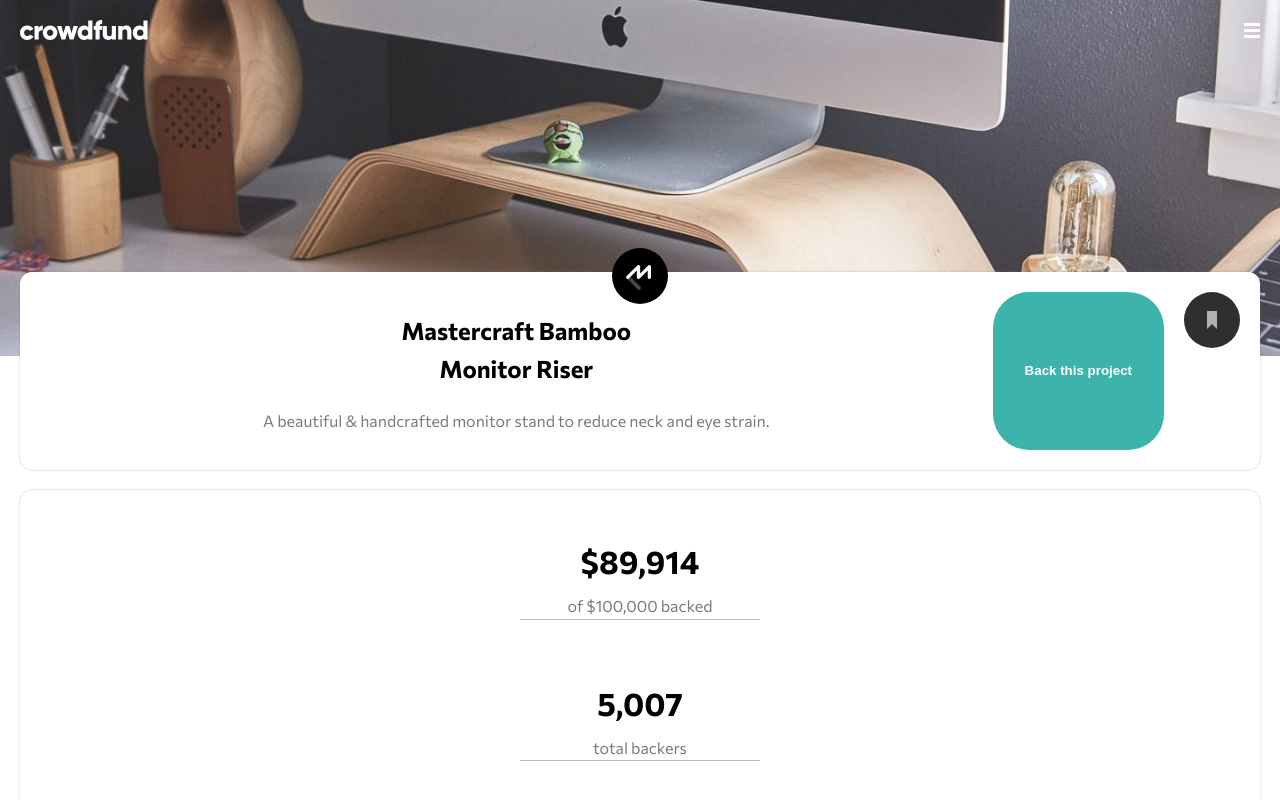
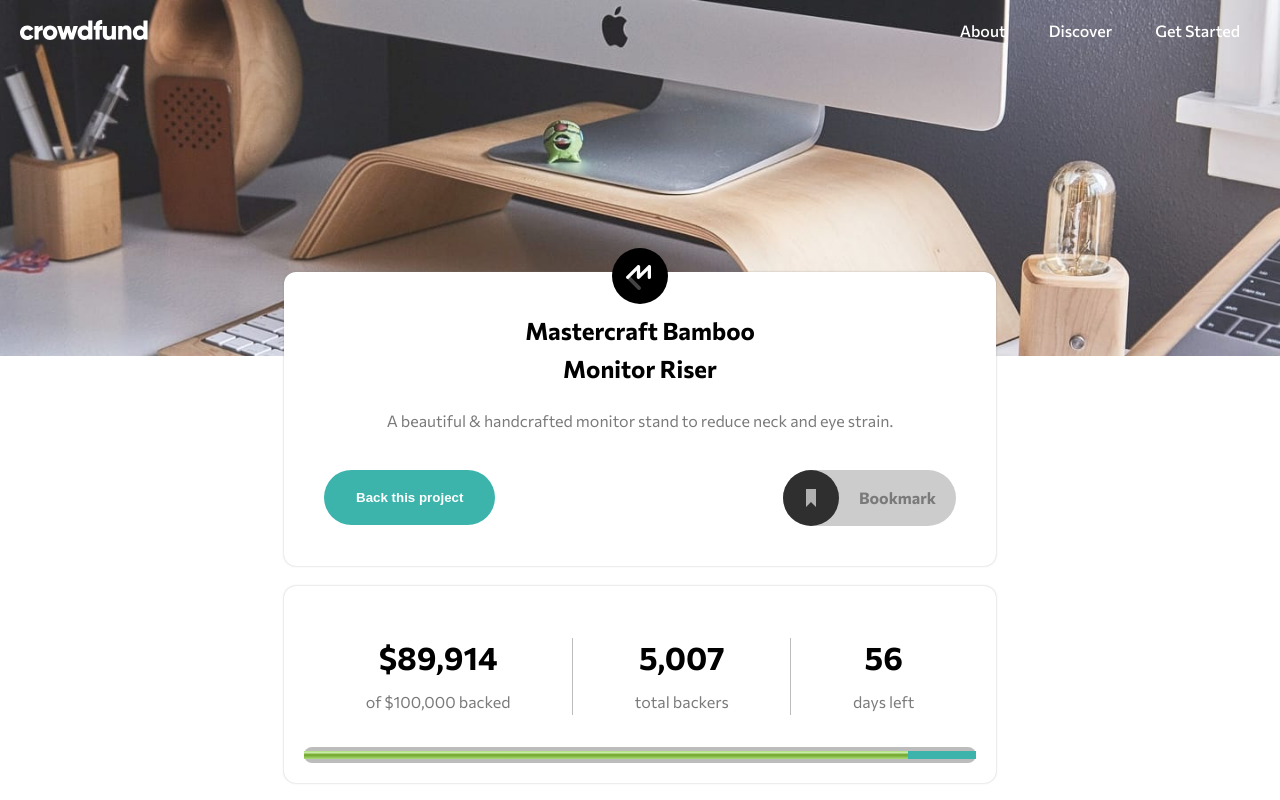
Before and after one commit to acedilloluis/crowdfunding-product-pg, a website built with Parcel: page src/index.html in a window 1280 px wide. Shown: the top 800 px of the page. Built offline with nearby package versions, Linux system fonts and the light colour scheme.

Commit message:
implemented desktop hmpg layout

```diff
--- a/src/index.css
+++ b/src/index.css
@@ -2,6 +2,7 @@
 /* Global Styles */
 :root {
   --dark-gray: hsl(0, 0%, 48%);
+  --light-gray: hsl(0, 0%, 80%);
   --moderate-cyan: hsl(176, 50%, 47%);
   --opaque-dark-gray: rgba(122, 122, 122, 0.5);
   --dark-cyan: hsl(176, 72%, 28%);
@@ -144,7 +145,7 @@
   font-weight: var(--slightly-bold-font-weight);
 }
 
-.short-bot-border:after {
+.short-bot-border::after {
   border-bottom: 0.063rem solid var(--opaque-dark-gray);
   content: '';
   display: block;
@@ -224,7 +225,6 @@
     }
 
     & menu {
-      cursor: pointer;
       list-style-type: none;
       margin: 0;
       padding: 0;
@@ -235,16 +235,10 @@
       }
 
       & li {
+        cursor: pointer;
         font-weight: var(--slightly-bold-font-weight);
         margin: 0;
         padding: var(--default-padding);
-      }
-
-      & a {
-        color: inherit;
-        font-size: inherit;
-        font-weight: inherit;
-        text-decoration: none;
       }
 
       & .short-bot-border:after {
@@ -267,13 +261,31 @@
     top: -1.5rem;
   }
 
-  & > header {
+  & header {
     flex: auto;
   }
 
-  & > button {
+  & > div {
     flex: initial;
-    margin-right: var(--default-margin);
+    display: flex;
+    align-items: center;
+
+    & button {
+      flex: initial;
+      margin-right: var(--default-margin);
+    }
+
+    & div:hover {
+      cursor: pointer;
+
+      & circle {
+        fill: var(--dark-cyan);
+      }
+
+      & path {
+        fill: white;
+      }
+    }
   }
 }
 
@@ -285,13 +297,13 @@
   flex-wrap: nowrap;
   justify-content: center;
 
-  & > p {
+  & p {
     flex: auto;
     line-height: 1.2;
     text-align: center;
   }
 
-  & > meter {
+  & meter {
     appearance: none;
     background: none;
     background-color: var(--opaque-dark-gray);
@@ -299,12 +311,12 @@
     flex: auto;
   }
 
-  & > meter::-moz-meter-bar {
+  & meter::-moz-meter-bar {
     background: var(--moderate-cyan);
     border-radius: var(--default-border-radius);
   }
 
-  & > meter::-webkit-meter-bar {
+  & meter::-webkit-meter-bar {
     appearance: none;
     background: var(--moderate-cyan);
   }
@@ -400,4 +412,110 @@
 }
 
 @media (min-width: 750px) {
+  #menu-box {
+    & #ham-menu {
+      display: none;
+    }
+
+    & #ham-menu-close {
+      display: none;
+    }
+
+    & #nav-modal {
+      flex: initial;
+      display: block !important;
+      position: static;
+
+      & nav {
+        background: none;
+        color: white;
+
+        & div {
+          display: inline;
+        }
+
+        & li {
+          display: inline;
+        }
+
+        & .short-bot-border:after {
+          display: none;
+        }
+      }
+    }
+  }
+
+  main section {
+    max-width: 44.5rem;
+  }
+
+  #intro {
+    & > div {
+      flex: auto;
+      justify-content: space-between;
+      width: 100%;
+      padding: var(--default-padding);
+
+      & button {
+        margin-right: auto;
+      }
+
+      & div {
+        background: var(--light-gray);
+        border-radius: 2.25rem;
+        color: var(--dark-gray);
+        display: flex;
+        align-items: center;
+        font-weight: var(--bold-font-weight);
+
+        & span {
+          margin: 0 var(--default-margin);
+          display: inline-block !important;
+        }
+      }
+    }
+  }
+
+  #goals {
+    flex-direction: row;
+    flex-wrap: wrap;
+
+    & p {
+      border-right: 0.063rem solid var(--opaque-dark-gray);
+    }
+
+    & p:last-of-type {
+      border-right: none;
+    }
+
+    & meter {
+      width: 100%;
+    }
+
+    & .short-bot-border::after {
+      display: none;
+    }
+  }
+
+  #about {
+    & h3 {
+      display: flex;
+      align-items: center;
+      flex-wrap: nowrap;
+      justify-content: space-between;
+      width: 100%;
+
+      & br {
+        display: none;
+      }
+    }
+
+    & div {
+      display: flex;
+      align-items: center;
+      flex-wrap: nowrap;
+      justify-content: space-between;
+      width: 100%;
+    }
+  }
 }
--- a/src/index.html
+++ b/src/index.html
@@ -19,7 +19,6 @@
       <div id="menu-box">
         <img src="images/logo.svg" alt="crowdfund logo" />
         <img src="images/icon-hamburger.svg" alt="menu button" id="ham-menu" />
-      </div>
 
         <div id="nav-modal" class="modal visually-hidden">
           <img
@@ -31,14 +30,15 @@
           <nav class="modal-content">
             <menu>
               <div class="short-bot-border">
-              <a href="#about"><li>About</li></a>
+                <li>About</li>
               </div>
               <div class="short-bot-border">
-              <a href="#goals"><li>Discover</li></a>
+                <li>Discover</li>
               </div>
-            <a href="#bamboo"><li>Get Started</li></a>
+              <li>Get Started</li>
             </menu>
           </nav>
+        </div>
       </div>
     </header>
 
@@ -73,9 +73,11 @@
               strain.
             </p>
           </header>
+          <div>
             <button type="button" id="back-proj-btn" class="txt-btn">
               Back this project
             </button>
+            <div>
               <svg
                 width="56"
                 height="56"
@@ -83,7 +85,13 @@
                 id="bkmk"
               >
                 <g fill="none" fill-rule="evenodd">
-              <circle fill="#2F2F2F" cx="28" cy="28" r="28" id="bkmk-circle" />
+                  <circle
+                    fill="#2F2F2F"
+                    cx="28"
+                    cy="28"
+                    r="28"
+                    id="bkmk-circle"
+                  />
                   <path
                     fill="#B1B1B1"
                     d="M23 19v18l5-5.058L33 37V19z"
@@ -91,6 +99,9 @@
                   />
                 </g>
               </svg>
+              <span class="visually-hidden">Bookmark</span>
+            </div>
+          </div>
         </section>
 
         <section id="goals" class="card">
@@ -137,8 +148,10 @@
               us launch our promotional campaign, and you'll be added to a
               special Backer member list.
             </p>
+            <div>
               <p><span class="big-number">101</span> left</p>
               <button type="button" class="txt-btn">Select Reward</button>
+            </div>
           </aside>
 
           <aside class="card inner-card">
@@ -151,8 +164,10 @@
               thank you. You'll be added to our Backer member list. Shipping is
               included.
             </p>
+            <div>
               <p><span class="big-number">64</span> left</p>
               <button type="button" class="txt-btn">Select Reward</button>
+            </div>
           </aside>
 
           <aside class="card inner-card opaque">
@@ -165,10 +180,12 @@
               a personal thank you. You'll be added to our Backer member list.
               Shipping is included.
             </p>
+            <div>
               <p><span class="big-number">0</span> left</p>
               <button type="button" class="txt-btn txt-btn-gray" disabled>
                 Out of Stock
               </button>
+            </div>
           </aside>
         </section>
       </div>
```
Lines whose indentation alone changed are shown as unchanged.
